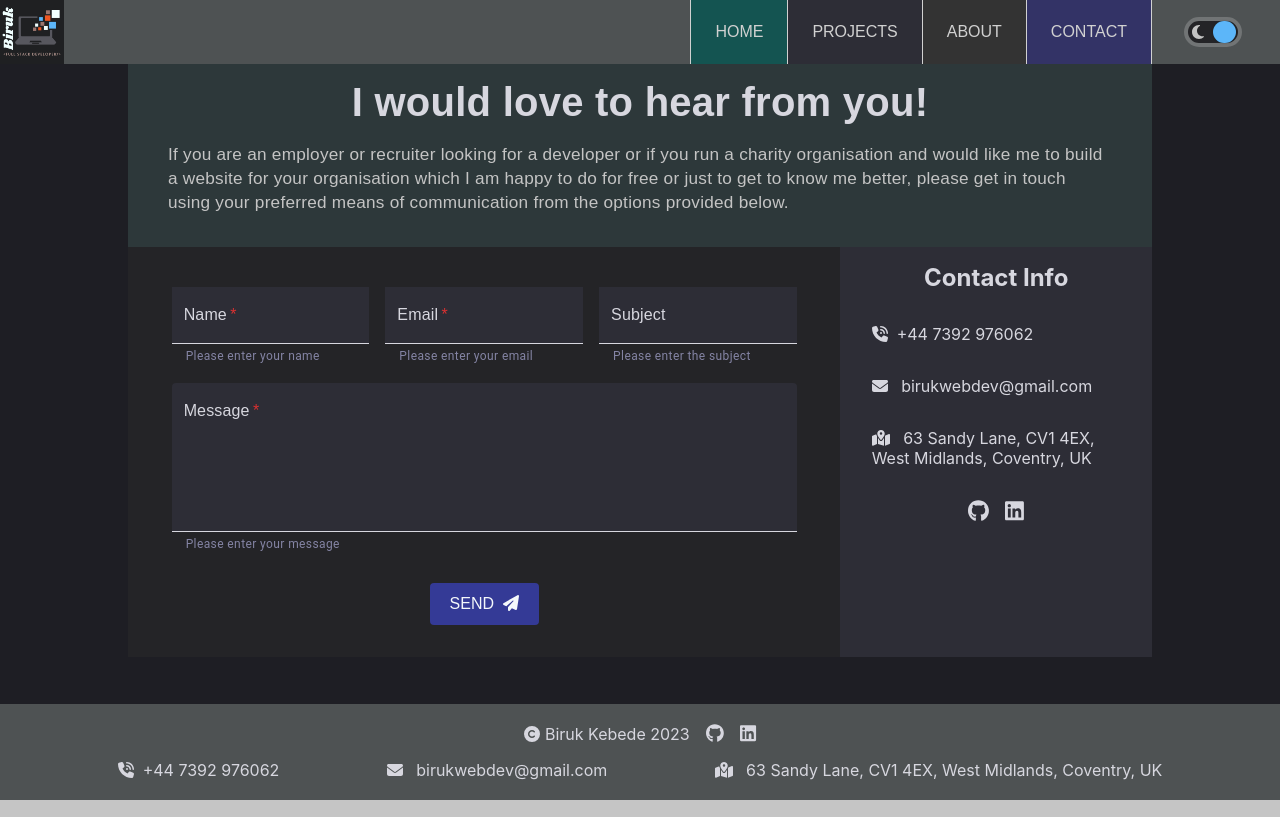
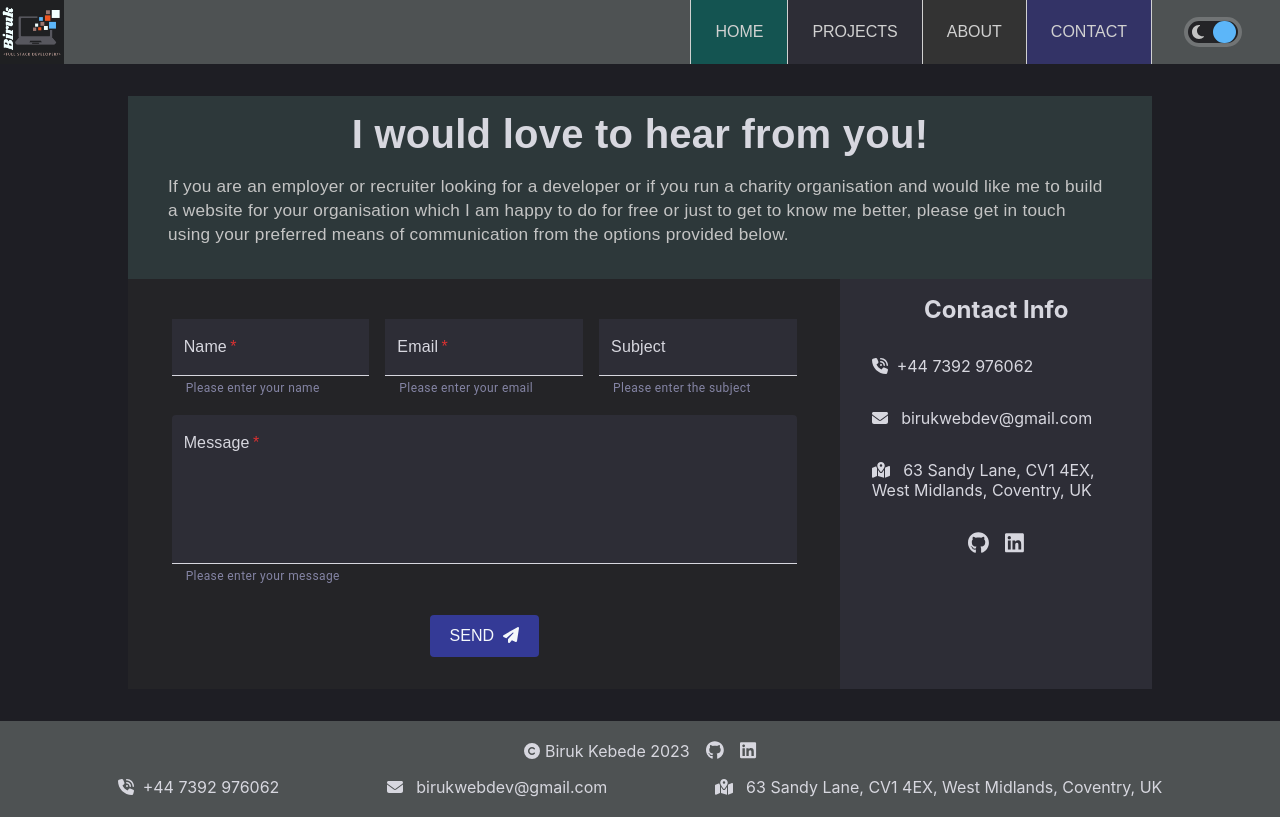
Before and after one commit to Know-Thyself/next-portfolio, a Next.js app: page /contact in a window 1280 px wide. Built offline with nearby package versions, Linux system fonts and the light colour scheme.

Commit message:
contact page padding

```diff
--- a/styles/contact.module.css
+++ b/styles/contact.module.css
@@ -9,6 +9,7 @@
 	padding-top: 64px;
 	/* padding-top: 7rem; */
 	padding-bottom: 48px;
+	padding-top: 6rem;
 	padding-bottom: 14rem;
 	background: var(--about-image-bg);
 	background: var(--home-link-bg);
@@ -177,6 +178,7 @@
 	.main {
 		min-height: 100%;
 		padding-bottom: 7rem;
+		padding-bottom: 8rem;
 	}
 
 	.wrapper,
```
